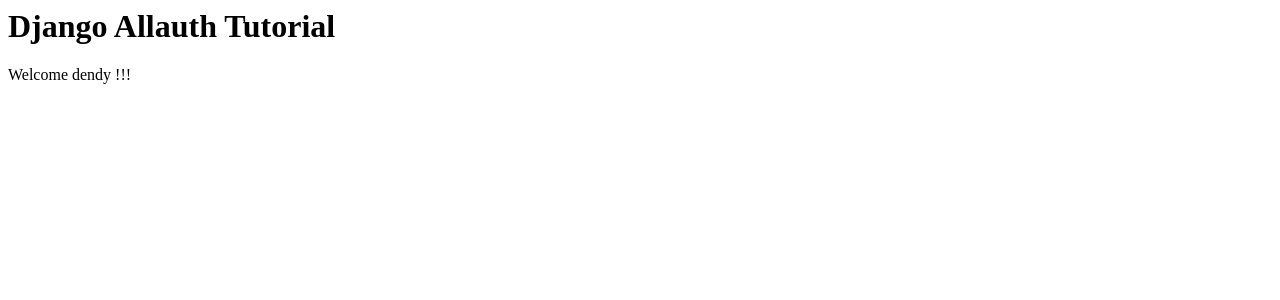
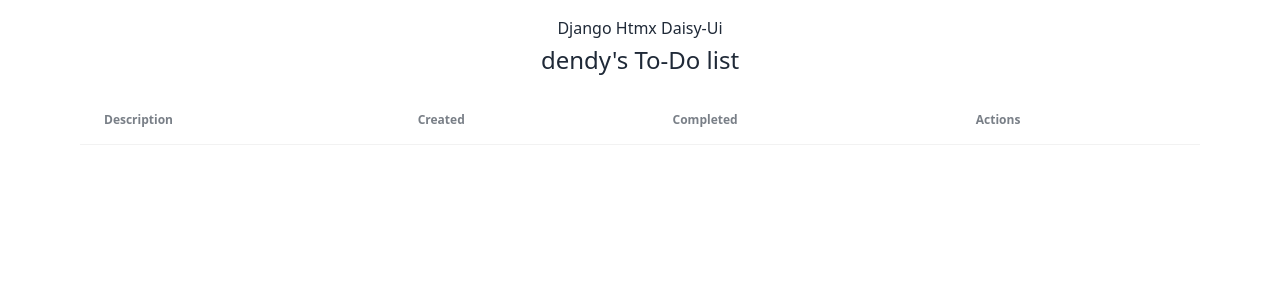
Before and after one commit to dendoy/todolist, a Django app: page / in a window 1280 px wide. Shown: the top 300 px of the page. Run offline with Django 4.2, Linux system fonts and the light colour scheme; a user stored in the database is signed in; lists and menus that the app fills with data are empty; some libraries are stand-ins or nearby versions.

Commit message:
pasang daisy ui dan htmx

```diff
--- /dev/null
+++ b/app/templates/base.html
@@ -0,0 +1,22 @@
+<!DOCTYPE html>
+<html lang="en">
+<head>
+    <meta charset="UTF-8">
+    <meta http-equiv="X-UA-Compatible" content="IE=edge">
+    <meta name="viewport" content="width=device-width, initial-scale=1.0">
+    <title>To-Do List</title>
+
+    <link href="https://cdn.jsdelivr.net/npm/daisyui@4.0.9/dist/full.min.css" rel="stylesheet" type="text/css" />
+    <script src="https://cdn.tailwindcss.com?plugins=typography"></script>
+    <script src="https://unpkg.com/htmx.org@1.9.8" integrity="sha384-rgjA7mptc2ETQqXoYC3/zJvkU7K/aP44Y+z7xQuJiVnB/422P/Ak+F/AqFR7E4Wr" crossorigin="anonymous"></script>
+
+</head>
+<body hx-headers='{"X-CSRFToken": "{{ csrf_token }}"}'>
+
+    <div class="mt-4">
+        {% block content %}
+        {% endblock %}
+    </div>
+
+</body>
+</html>
--- a/app/templates/home.html
+++ b/app/templates/home.html
@@ -1,9 +1,31 @@
-<!-- templates/home.html -->
+{% extends 'base.html' %}
 
-<h1>Django Allauth Tutorial</h1>
+{% block content %}
+<div class="flex flex-col items-center mx-10 md:mx-20">
+
+<h1>Django Htmx Daisy-Ui</h1>
 {% if user.is_authenticated %}
-<p>Welcome {{ user.username }} !!!</p>
+
+    <h1 class="prose-2xl mb-4">{{ user.username }}'s To-Do list</h1>
+
+    <table class="table table-zebra table-lg">
+        <thead>
+            <tr>
+                <th>Description</th>
+                <th>Created</th>
+                <th>Completed</th>
+                <th>Actions</th>
+            </tr>
+        </thead>
+        <tbody id="todo-table-body">
+
+        </tbody>
+    </table>
 {% else %}
 <a href="accounts/login">Sign In</a>
 <a href="accounts/signup">Sign Up</a>
 {% endif %}
+
+</div>
+
+{% endblock %}
```
